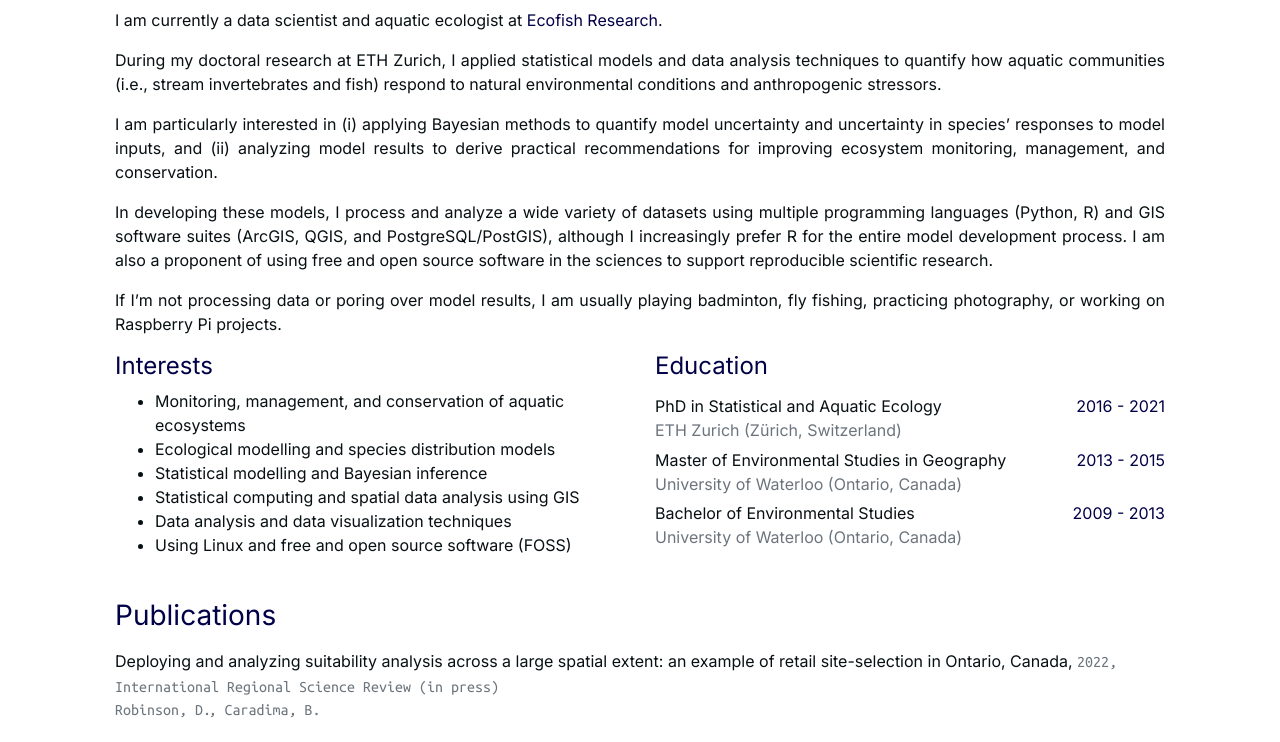
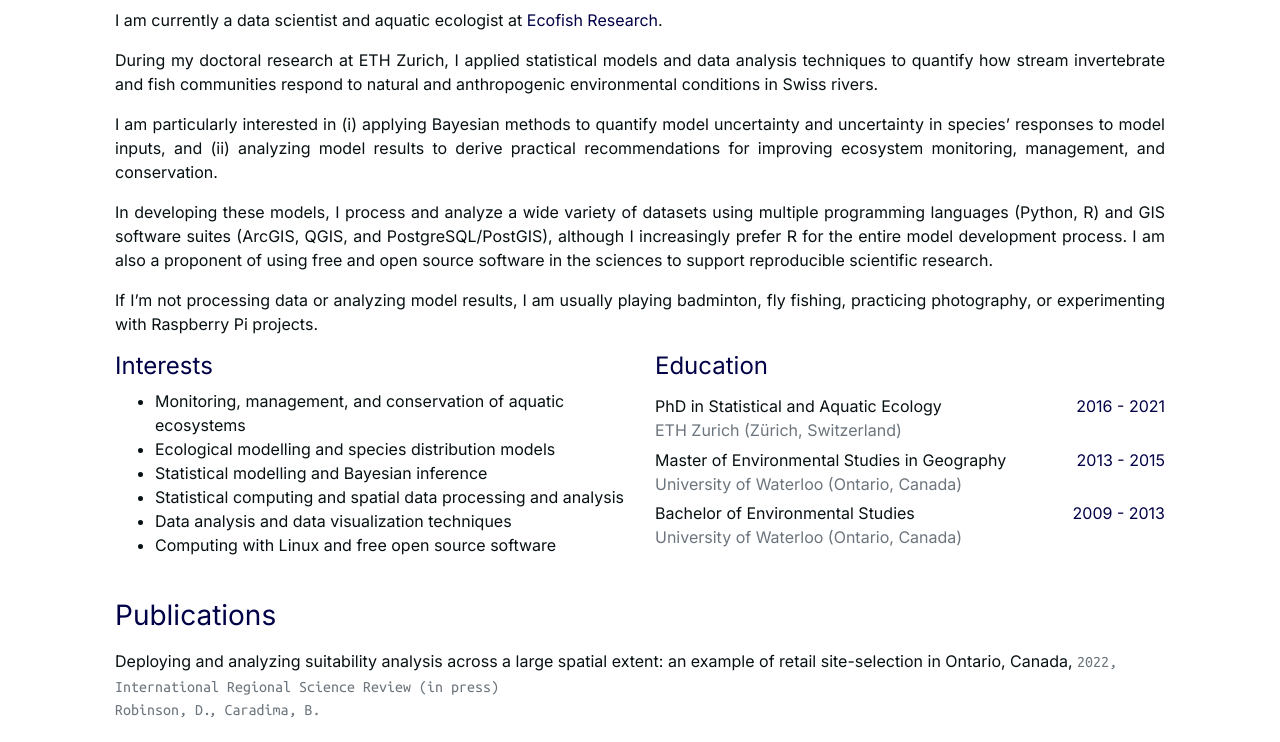
Before and after one commit to bcaradima/bcaradima.github.io, a plain HTML site: page index.html in a window 1280 px wide. Shown: the part 521-1263 px from the top of the page. Drawn offline with nearby package versions, Linux system fonts and the light colour scheme; some icons are missing; a web font is replaced by a local one.

Commit message:
improved aboutme section

```diff
--- a/index.html
+++ b/index.html
@@ -127,10 +127,10 @@
 <div class="introduction row w-100 text-justify">
     <div class="col w-100">
         <p>I am currently a data scientist and aquatic ecologist at <a href="https://www.ecofishresearch.com/">Ecofish Research</a>.</p>
-<p>During my doctoral research at ETH Zurich, I applied statistical models and data analysis techniques to quantify how aquatic communities (i.e., stream invertebrates and fish) respond to natural environmental conditions and anthropogenic stressors.</p>
+<p>During my doctoral research at ETH Zurich, I applied statistical models and data analysis techniques to quantify how stream invertebrate and fish communities respond to natural and anthropogenic environmental conditions in Swiss rivers.</p>
 <p>I am particularly interested in (i) applying Bayesian methods to quantify model uncertainty and uncertainty in species&rsquo; responses to model inputs, and (ii) analyzing model results to derive practical recommendations for improving ecosystem monitoring, management, and conservation.</p>
 <p>In developing these models, I process and analyze a wide variety of datasets using multiple programming languages (Python, R) and GIS software suites (ArcGIS, QGIS, and PostgreSQL/PostGIS), although I increasingly prefer R for the entire model development process. I am also a proponent of using free and open source software in the sciences to support reproducible scientific research.</p>
-<p>If I&rsquo;m not processing data or poring over model results, I am usually playing badminton, fly fishing, practicing photography, or working on Raspberry Pi projects.</p>
+<p>If I&rsquo;m not processing data or analyzing model results, I am usually playing badminton, fly fishing, practicing photography, or experimenting with Raspberry Pi projects.</p>
 
     </div>
 </div>
@@ -161,7 +161,7 @@
         </li>
 
         <li>
-            Statistical computing and spatial data analysis using GIS
+            Statistical computing and spatial data processing and analysis
         </li>
 
         <li>
@@ -169,7 +169,7 @@
         </li>
 
         <li>
-            Using Linux and free and open source software (FOSS)
+            Computing with Linux and free open source software
         </li>
 
     </ul>
```
